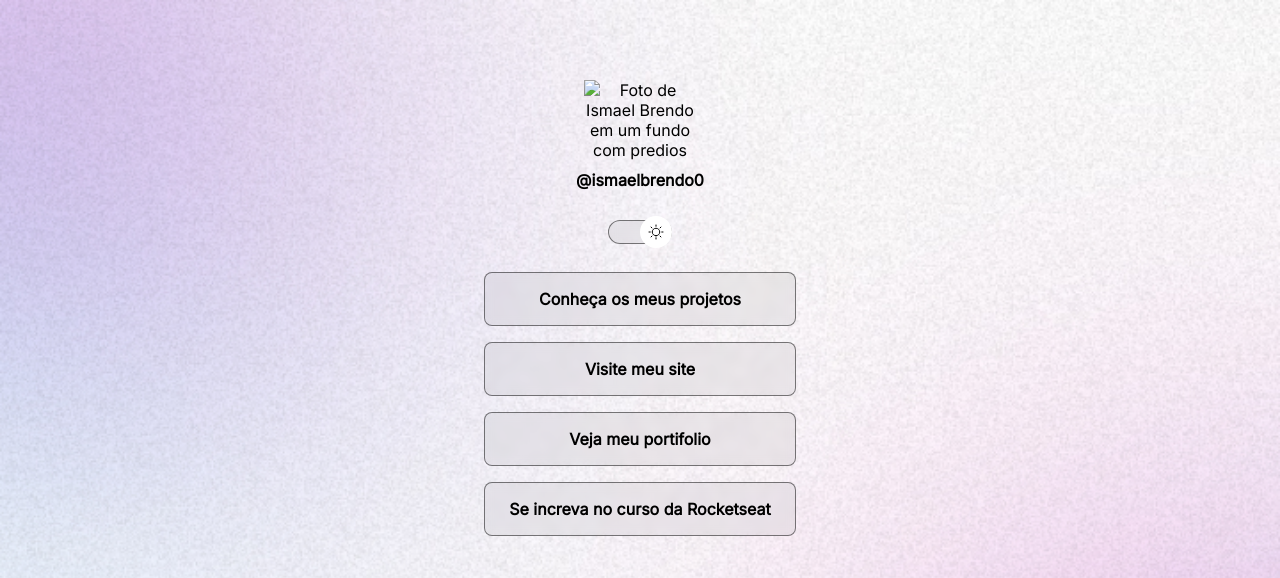
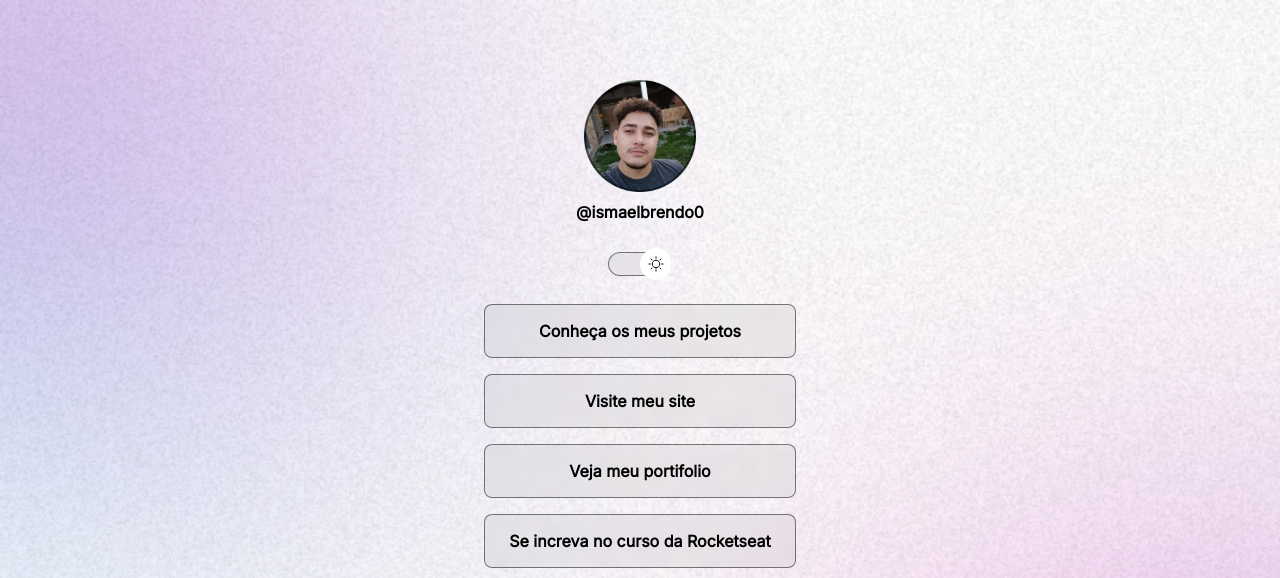
Before and after one commit to Ismaelbrendo/pagina-de-links, a plain HTML site: page index.html in a window 1280 px wide. Shown: the top 578 px of the page. Drawn offline with nearby package versions, Linux system fonts and the light colour scheme.

Commit message:
Novas funcionalidades

```diff
--- a/index.html
+++ b/index.html
@@ -16,8 +16,9 @@
     <div id="container">
       <div id="profile">
         <img
-          src="/assets/Mobile-Avatar.png"
+          src="/assets/avatar-black.png"
           alt="Foto de Ismael Brendo em um fundo com predios"
+          loading="eager"
         />
         <p>@ismaelbrendo0</p>
       </div>
```
